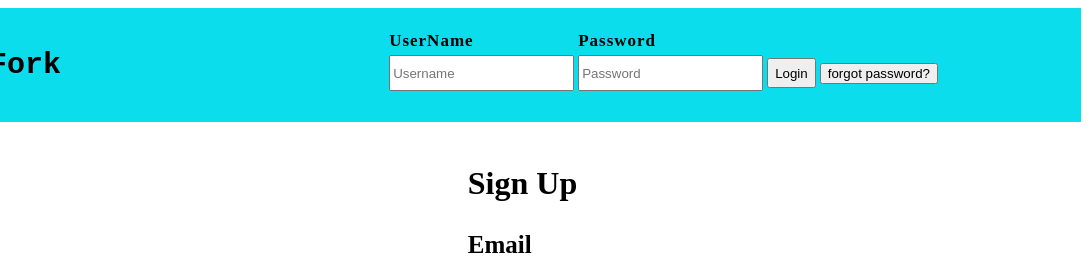
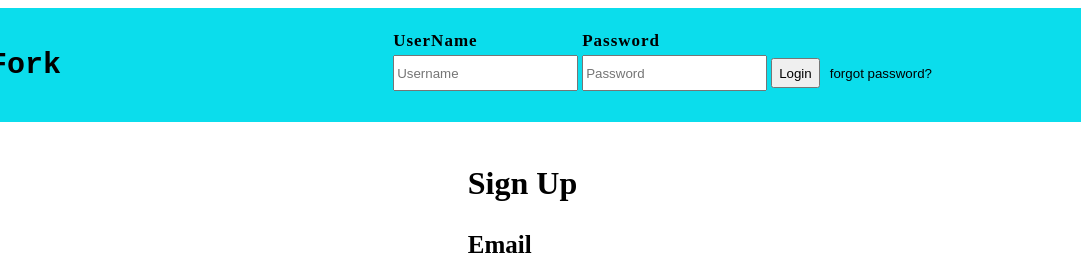
Before and after one commit to BeanFork/beanFork_1, a plain HTML site: page src/client/views/register.html in a window 1280 px wide. Shown: the top 265 px of the page, 191-1280 px from the left. Drawn offline with Linux system fonts and the light colour scheme.

Commit message:
css added for forgot passsword button

```diff
--- a/src/client/assets/css/register.css
+++ b/src/client/assets/css/register.css
@@ -34,6 +34,10 @@ form input {
   height: 30px;
 }
 
+form button {
+  border: none;
+  background: none;
+}
 /* SIGNUP CONTAINER */
 
 .signupcontainer {
```
